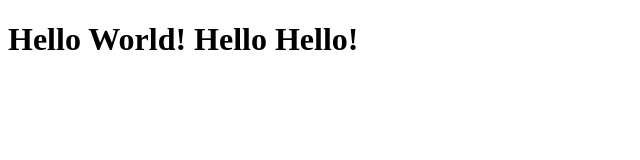
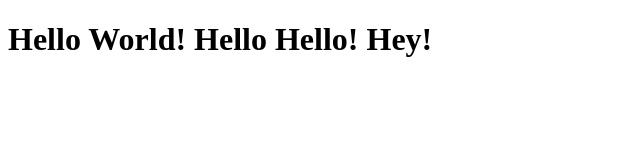
Before and after one commit to richardogbor/ss-simon-jude-primary-school, a plain HTML site: page index.html in a window 1280 px wide. Shown: the whole page, without its empty margins (0-640 px from the left). Drawn offline with Linux system fonts and the light colour scheme.

```diff
--- a/index.html
+++ b/index.html
@@ -4,6 +4,6 @@
         <title>ss Simon & Jude Primary School </title>
     </head>
     <body>
-        <h1>Hello World! Hello Hello!</h1>
+        <h1>Hello World! Hello Hello! Hey!</h1>
     </body>
 </html>
```
